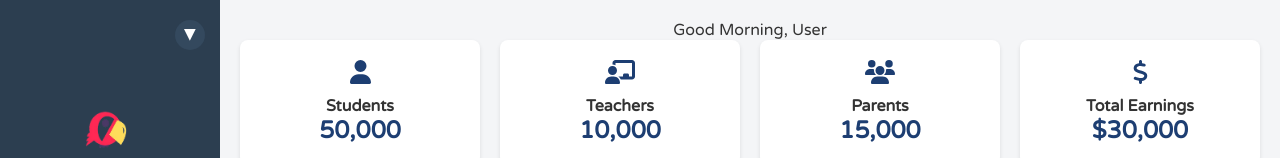
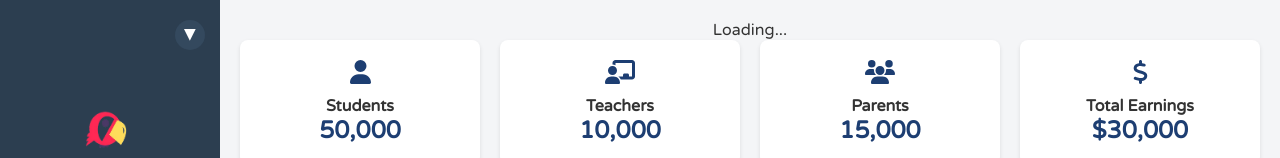
Before and after one commit to rahuljha3142/Students_Way_F, a React (Vite) app: page /admin/dashboard in a window 1280 px wide. Shown: the top 158 px of the page. Built offline with nearby package versions, Linux system fonts and the light colour scheme; no server answers.

Commit message:
userdata3

```diff
--- a/src/pages/Admin/Dashboard.jsx
+++ b/src/pages/Admin/Dashboard.jsx
@@ -61,7 +61,15 @@ const Dashboard = () => {
       <main className="main-content" style={{ marginLeft: isOpen ? '220px' : '60px' }}>
 
         <div className="hello">
-          {greeting}, {user?.fullName || "User"}
+          {user ? (
+            <div className="hello">
+              {greeting}, {user.username}
+            </div>
+          ) : (
+            <div className="hello">
+              Loading...
+            </div>
+          )}
         </div>
 
         <div className="stats-section">
```
